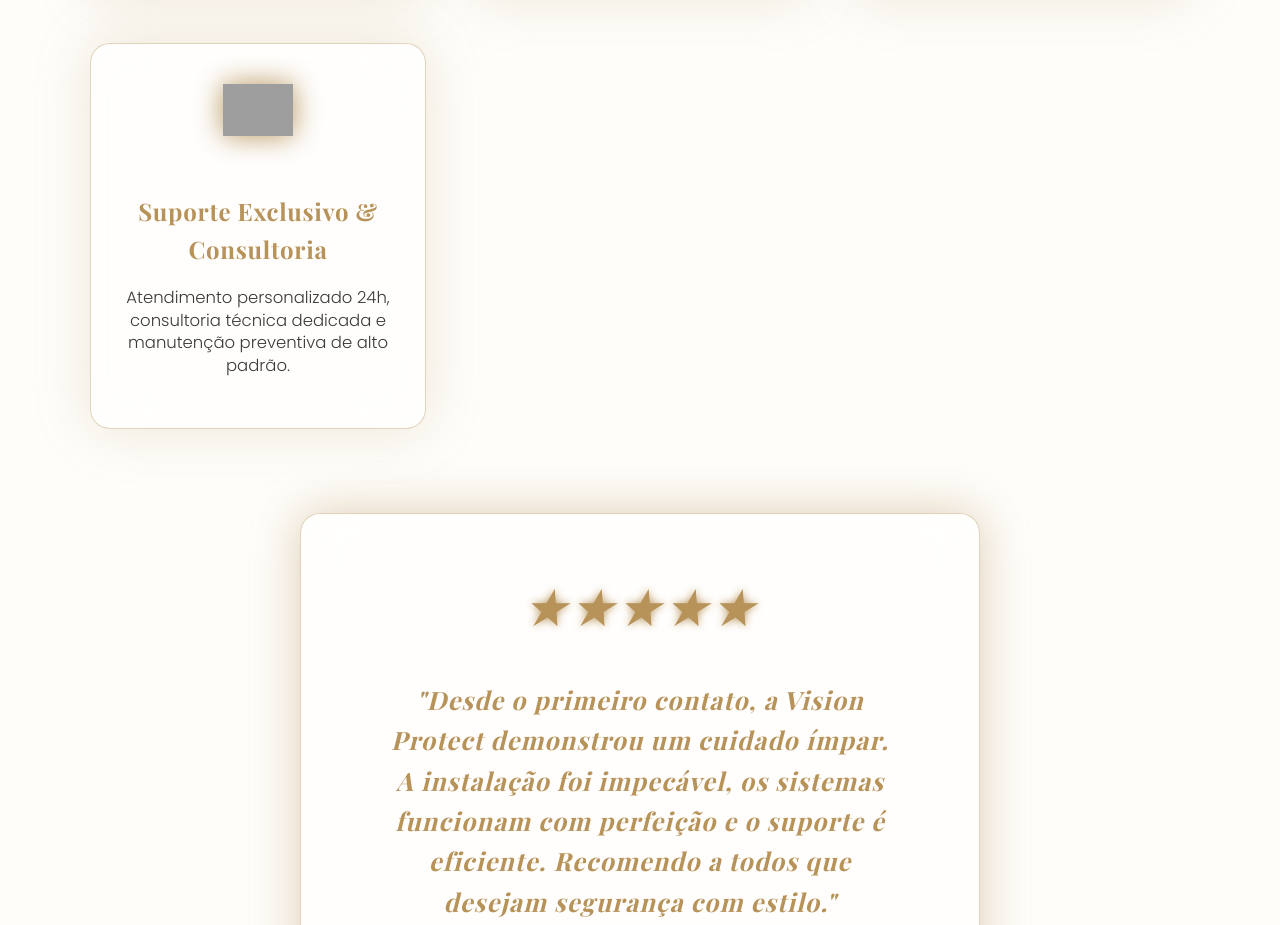
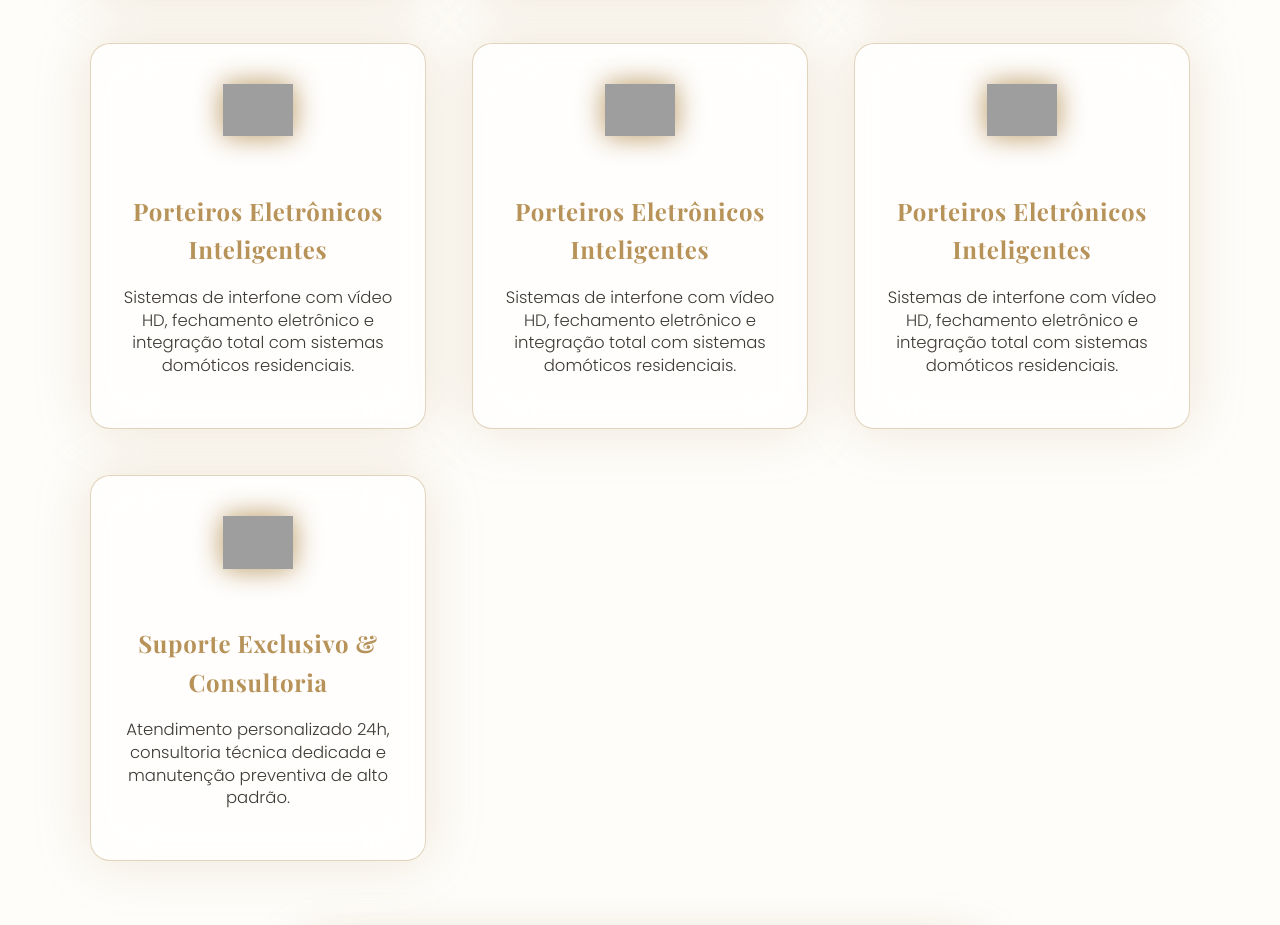
Before and after one commit to dicolima/visionprotect, a plain HTML site: page index.html in a window 1280 px wide. Shown: the part 1196-2121 px from the top of the page. Drawn offline with nearby package versions, Linux system fonts and the light colour scheme; grey boxes are pictures that could not be loaded.

Commit message:
Update index.html

```diff
--- a/index.html
+++ b/index.html
@@ -3,13 +3,13 @@
 <head>
   <meta charset="UTF-8" />
   <meta name="viewport" content="width=device-width, initial-scale=1" />
-  <title>Vision Protect - Segurança Premium</title>
+  <title>TecPort - Segurança Premium</title>
   <link href="https://fonts.googleapis.com/css2?family=Playfair+Display:wght@700&family=Poppins:wght@300;600&display=swap" rel="stylesheet" />
   <link rel="stylesheet" href="style.css" />
 </head>
 <body>
   <nav>
-    <div class="logo">Vision Protect</div>
+    <div class="logo">TecPort Segurança</div>
     <ul>
       <li><a href="#servicos" class="active">Serviços</a></li>
       <li><a href="#depo">Depoimentos</a></li>
@@ -45,6 +45,21 @@
         <p>Sistemas de interfone com vídeo HD, fechamento eletrônico e integração total com sistemas domóticos residenciais.</p>
       </article>
       <article class="servico-card">
+        <img src="https://cdn-icons-png.flaticon.com/512/2925/2925704.png" alt="Porteiro Eletrônico" />
+        <h3>Porteiros Eletrônicos Inteligentes</h3>
+        <p>Sistemas de interfone com vídeo HD, fechamento eletrônico e integração total com sistemas domóticos residenciais.</p>
+      </article>
+      <article class="servico-card">
+        <img src="https://cdn-icons-png.flaticon.com/512/2925/2925704.png" alt="Porteiro Eletrônico" />
+        <h3>Porteiros Eletrônicos Inteligentes</h3>
+        <p>Sistemas de interfone com vídeo HD, fechamento eletrônico e integração total com sistemas domóticos residenciais.</p>
+      </article>
+      <article class="servico-card">
+        <img src="https://cdn-icons-png.flaticon.com/512/2925/2925704.png" alt="Porteiro Eletrônico" />
+        <h3>Porteiros Eletrônicos Inteligentes</h3>
+        <p>Sistemas de interfone com vídeo HD, fechamento eletrônico e integração total com sistemas domóticos residenciais.</p>
+      </article>
+      <article class="servico-card">
         <img src="https://cdn-icons-png.flaticon.com/512/126/126486.png" alt="Suporte VIP" />
         <h3>Suporte Exclusivo & Consultoria</h3>
         <p>Atendimento personalizado 24h, consultoria técnica dedicada e manutenção preventiva de alto padrão.</p>
@@ -62,7 +77,8 @@
 
   <section class="contato-section" id="contato">
     <h2>Contato Exclusivo</h2>
-    <form class="form-contato" id="formContato">
+    <a href="https://wa.me/24974054707" >Fale com um de nossos representantes.</a>
+    <!-- <form class="form-contato" id="formContato">
       <label for="nome">Nome completo</label>
       <input type="text" id="nome" name="nome" placeholder="Seu nome completo" required />
       <label for="email">E-mail</label>
@@ -71,11 +87,11 @@
       <textarea id="msg" name="msg" rows="4" placeholder="Sua mensagem..." required></textarea>
       <button type="submit">Enviar mensagem</button>
       <div class="msg-ok" id="msg-ok"></div>
-    </form>
+    </form> -->
   </section>
 
   <footer>
-    &copy; 2025 Vision Protect. Todos os direitos reservados.
+    &copy; 2025 TecPort Segurança. Todos os direitos reservados.
   </footer>
 
   <script src="script.js"></script>
```
